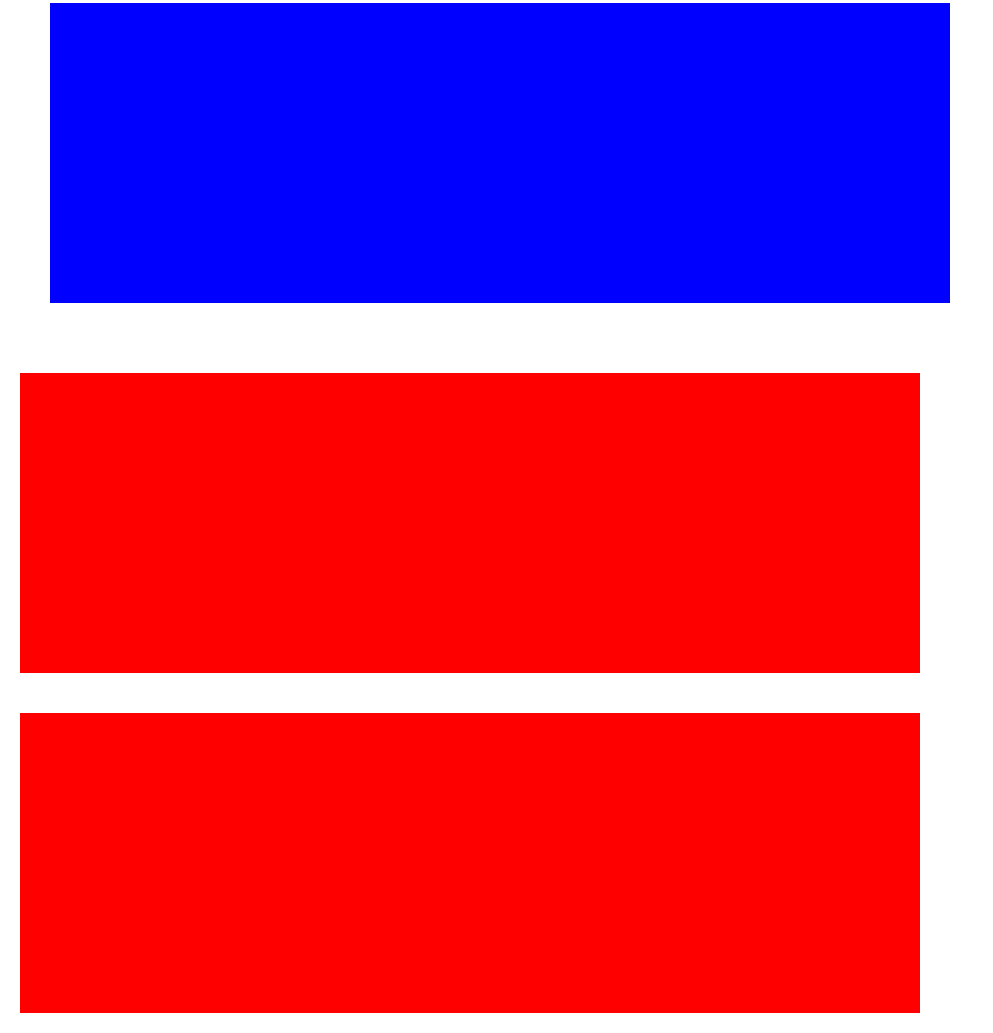
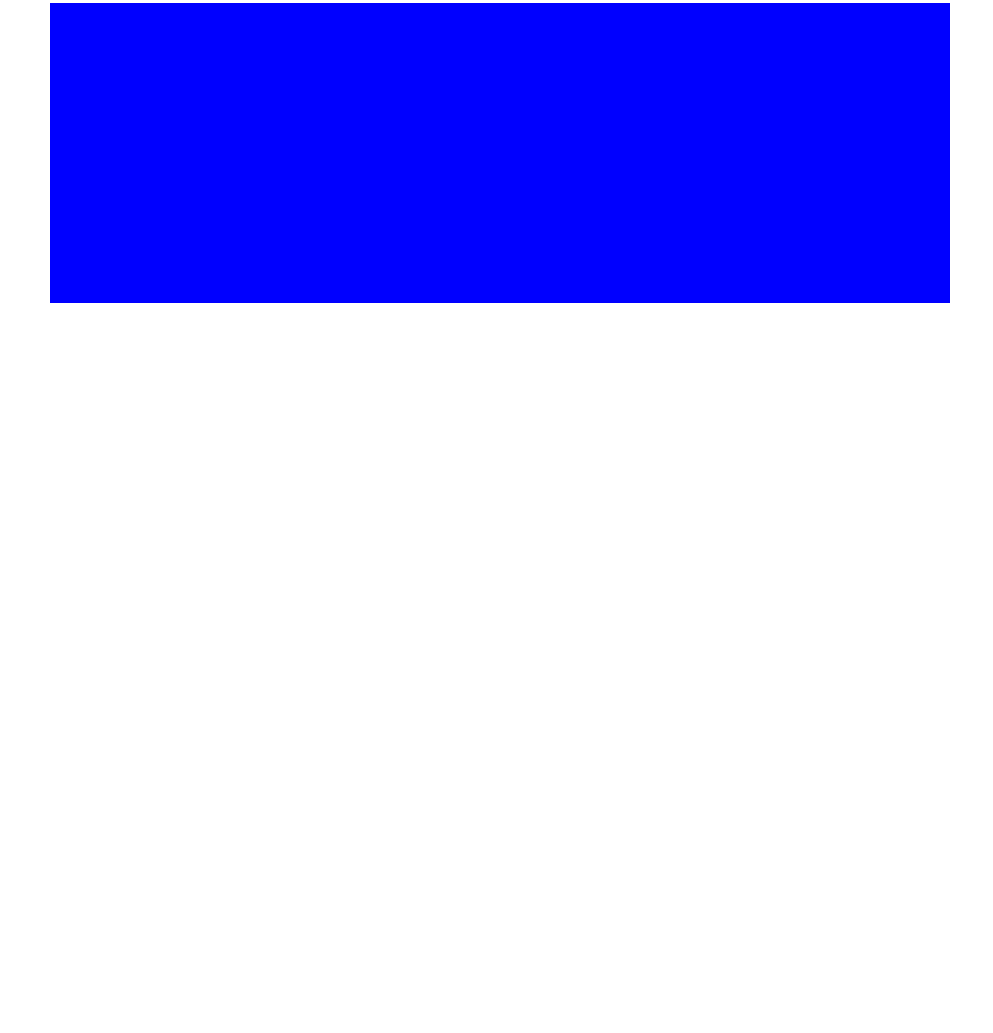
Before and after one commit to SBlinsk/testproject, a plain HTML site: page index.html in a window 1280 px wide. Shown: the part 447-1480 px from the top of the page, without its empty margins (0-993 px from the left). After the commit the page ends 800 px from the top, so only its background shows below. Drawn offline with Linux system fonts and the light colour scheme.

Commit message:
index.html mod

```diff
--- a/index.html
+++ b/index.html
@@ -14,8 +14,8 @@
    <!-- <div class="rubber"></div>
    <div class="rubber"></div> -->
 
-   <div class="adaptiv"></div>
-   <div class="adaptiv"></div>
+   <!-- <div class="adaptiv"></div>
+   <div class="adaptiv"></div> -->
 
    <!-- <div class="responsive"></div>
    <div class="responsive"></div>  -->
```
